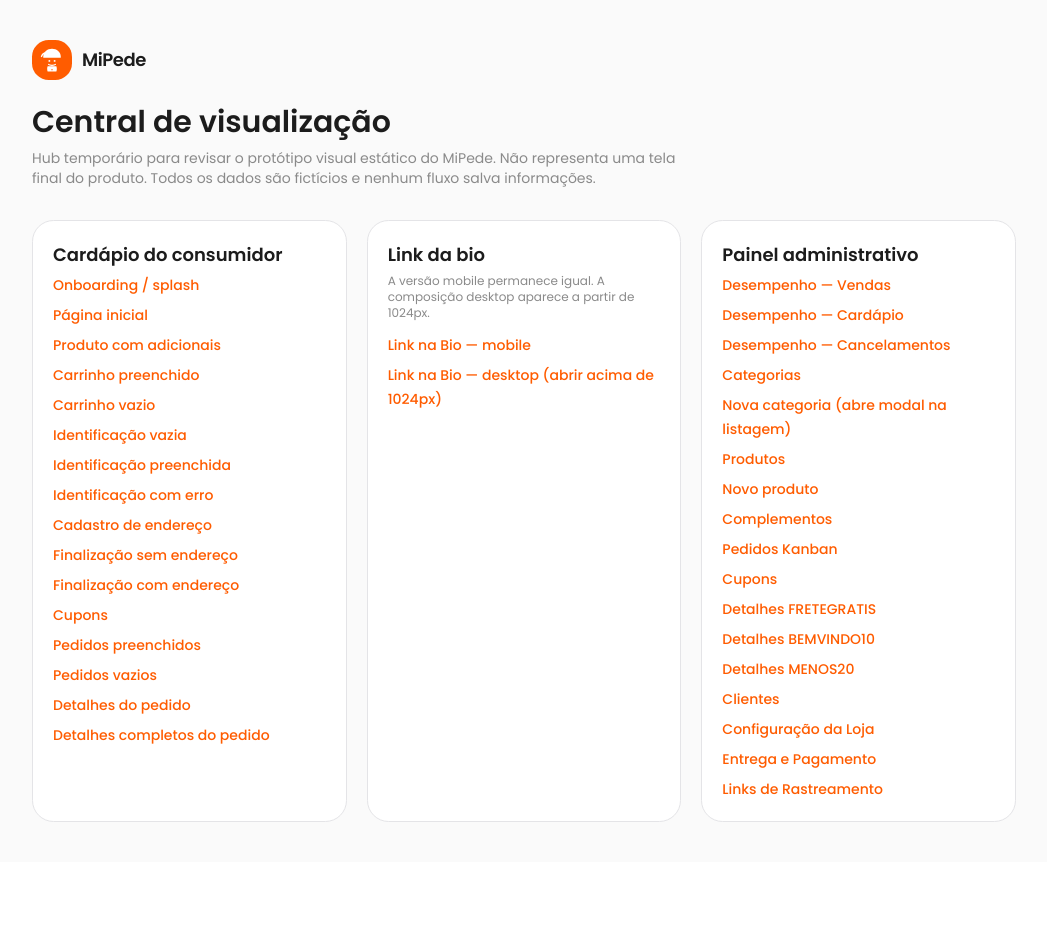
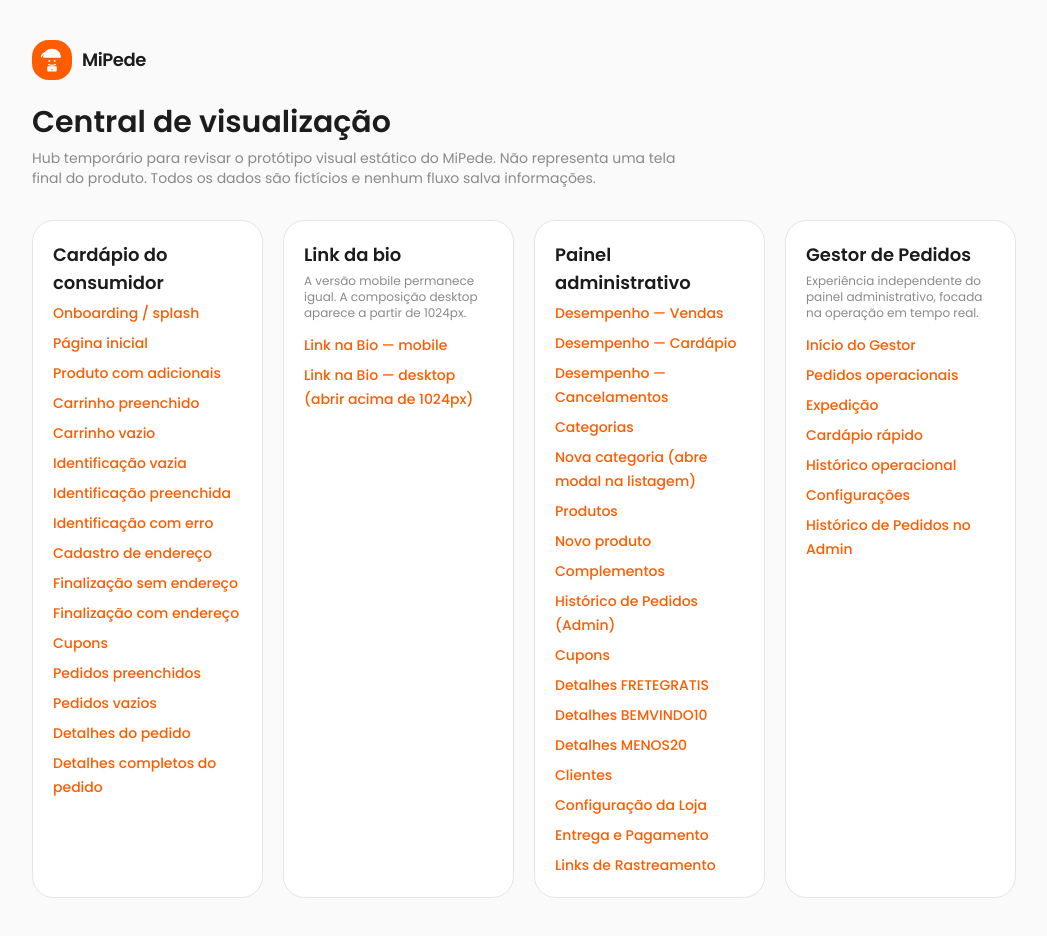
Before and after one commit to igorrodriguesmibusca-design/mipede-web, a Next.js app: page /preview in a window 1280 px wide. Shown: the whole page, without its empty margins (116-1163 px from the left). Before the commit the page ends 862 px from the top, so only its background shows below. Built offline with nearby package versions, Linux system fonts and the light colour scheme.

Commit message:
docs: document order manager architecture

```diff
--- a/src/app/preview/page.tsx
+++ b/src/app/preview/page.tsx
@@ -36,7 +36,7 @@ const admin = [
   { href: routes.admin.products, label: "Produtos" },
   { href: routes.admin.productNew, label: "Novo produto" },
   { href: routes.admin.addons, label: "Complementos" },
-  { href: routes.admin.orders, label: "Pedidos Kanban" },
+  { href: routes.admin.orders, label: "Histórico de Pedidos (Admin)" },
   { href: routes.admin.coupons, label: "Cupons" },
   { href: routes.admin.coupon("fretegratis"), label: "Detalhes FRETEGRATIS" },
   { href: routes.admin.coupon("bemvindo10"), label: "Detalhes BEMVINDO10" },
@@ -59,7 +59,7 @@ export default function PreviewPage() {
           nenhum fluxo salva informações.
         </p>
 
-        <div className="mt-8 grid gap-5 md:grid-cols-3">
+        <div className="mt-8 grid gap-5 md:grid-cols-2 xl:grid-cols-4">
           <Section title="Cardápio do consumidor" items={storefront} />
           <Section
             title="Link da bio"
@@ -67,6 +67,19 @@ export default function PreviewPage() {
             note="A versão mobile permanece igual. A composição desktop aparece a partir de 1024px."
           />
           <Section title="Painel administrativo" items={admin} />
+          <Section
+            title="Gestor de Pedidos"
+            items={[
+              { href: routes.manager.root, label: "Início do Gestor" },
+              { href: routes.manager.orders, label: "Pedidos operacionais" },
+              { href: routes.manager.dispatch, label: "Expedição" },
+              { href: routes.manager.catalog, label: "Cardápio rápido" },
+              { href: routes.manager.history, label: "Histórico operacional" },
+              { href: routes.manager.settings, label: "Configurações" },
+              { href: routes.admin.orders, label: "Histórico de Pedidos no Admin" },
+            ]}
+            note="Experiência independente do painel administrativo, focada na operação em tempo real."
+          />
         </div>
       </div>
     </div>
```
Also changed, not shown: 3 other files (tests, documents, lock files or other folders).
